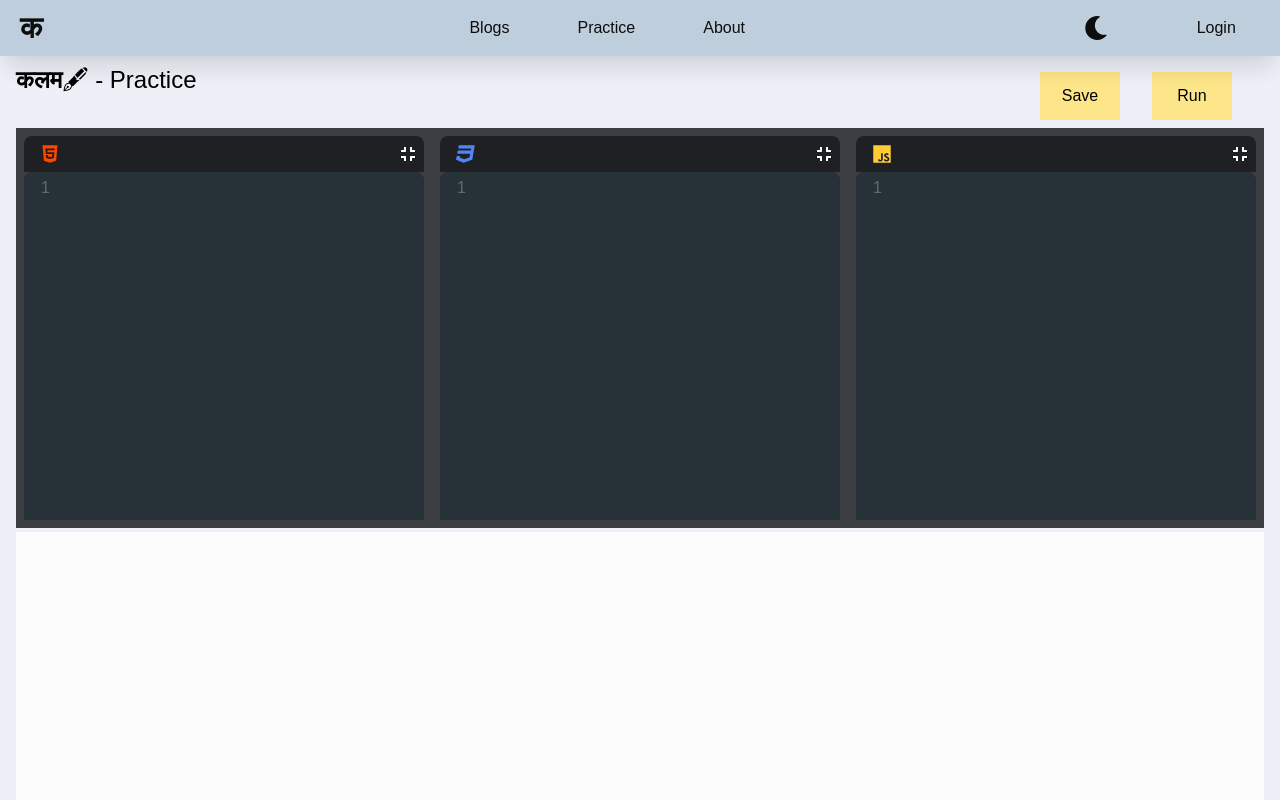
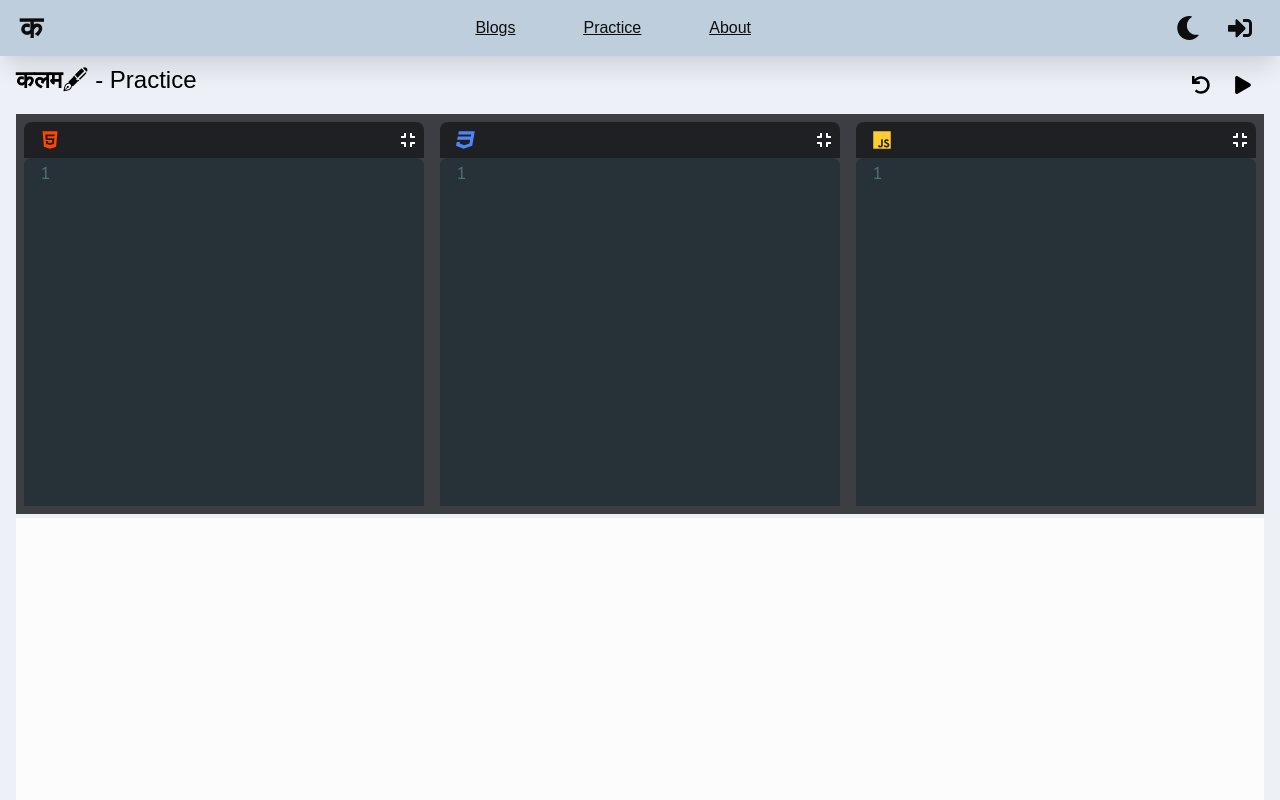
Before and after one commit to Chrys3s/kalam-deploy, a React (Create React App) app: page /#/practice in a window 1280 px wide. Shown: the top 800 px of the page. Built offline with nearby package versions, Linux system fonts and the light colour scheme.

Commit message:
finalized popups for login, signup and delete and a few more changes

```diff
--- a/src/components/DeletePopup/Deletepopup.jsx
+++ b/src/components/DeletePopup/Deletepopup.jsx
@@ -21,6 +21,15 @@ const Deletepopup = () => {
 	};
 
 	const deleteAccount = () => {
+		if (!(email && pwd)) {
+			dispatch(
+				utilitySlice.actions.setErrorDetails(
+					'Invalid/Incomplete Details'
+				)
+			);
+			dispatch(utilitySlice.actions.showError(true));
+			return;
+		}
 		const currUser = auth.currentUser;
 		auth.signInWithEmailAndPassword(email, pwd)
 			.then(user => {
@@ -100,19 +109,27 @@ const Deletepopup = () => {
 	return (
 		<>
 			<main className="popup z-20">
-				<main className="popup-inner">
+				<form className="popup-inner">
 					{error ? <ErrorBar /> : <></>}
+					<main className="p-2">
+						<h1 className="text-2xl">{'You will be missed!'}</h1>
 						<button
 							className="flex items-end close-btn"
 							onClick={closePopup}
 						>
 							<FaTimes />
 						</button>
-					<main className="bg-yellow-200 m-2 p-2">
-						<main>Email</main>
+					</main>
+					<main className=" m-2 p-2">
+						<main
+							className="ml-2"
+							style={{ color: '#1C538F', width: 'fit-content' }}
+						>
+							Email
+						</main>
 						<input
 							type="email"
-							className="border py-2 px-3 text-grey-darkset"
+							className="border rounded-xl w-80 py-2 px-3 text-grey-darkset shadow-sm"
 							onChange={e => {
 								setEmail(e.target.value);
 							}}
@@ -120,11 +137,16 @@ const Deletepopup = () => {
 							required
 						/>
 					</main>
-					<main className="bg-yellow-500 m-2 p-2">
-						<h2>Password</h2>
+					<main className=" m-2 p-2">
+						<main
+							className="ml-2"
+							style={{ color: '#1C538F', width: 'fit-content' }}
+						>
+							Password
+						</main>
 						<input
 							type="password"
-							className="border py-2 px-3 text-grey-darkset"
+							className="border rounded-xl w-80 py-2 px-3 text-grey-darkset shadow-sm"
 							onChange={e => {
 								setPwd(e.target.value);
 							}}
@@ -132,15 +154,16 @@ const Deletepopup = () => {
 							required
 						/>
 					</main>
-					<main className="m-2 bg-yellow-700 p-2">
+					<main className="m-2 p-2">
 						<button
-							className="bg-white m-2"
+							className="bg-white p-2 rounded-lg pl-5 pr-5 m-2 w-80 shadow-lg"
+							style={{ backgroundColor: '#8FD2F4' }}
 							onDoubleClick={deleteAccount}
 						>
-							Delete Account
+							Double Click To Delete
 						</button>
 					</main>
-				</main>
+				</form>
 			</main>
 		</>
 	);
--- a/src/components/Errorbar/ErrorBar.jsx
+++ b/src/components/Errorbar/ErrorBar.jsx
@@ -1,4 +1,4 @@
-import React from 'react';
+import React, { useEffect } from 'react';
 import { useSelector } from 'react-redux';
 import { useDispatch } from 'react-redux';
 import utilitySlice from '../../slices/utilitySlice';
@@ -12,13 +12,21 @@ const ErrorBar = () => {
 	};
 
 	const errorMessage = useSelector(state => state.utilitySlice.errorMessage);
+	const toDisplay = useSelector(state => state.utilitySlice.showError);
+
+	useEffect(() => {
+		const timeout = setTimeout(() => {
+			if (toDisplay) {
+				handleClose();
+			}
+		}, 2500);
+
+		return () => clearTimeout(timeout);
+	}, [errorMessage]);
 
 	return (
-		<main className="bg-red-400 mt-6 pl-4 pr-4 backdrop-opacity-0 flex justify-between">
+		<main className="bg-red-500 mt-6 p-2 backdrop-opacity-0 flex justify-center animate-pulse rounded-lg">
 			{errorMessage}
-			<span className="cursor-pointer" onClick={handleClose}>
-				&nbsp;Close
-			</span>
 		</main>
 	);
 };
--- a/src/components/LoginPopup/LoginPopup.css
+++ b/src/components/LoginPopup/LoginPopup.css
@@ -4,7 +4,7 @@
 	left: 0;
 	width: 100%;
 	height: 100vh;
-	background-color: rgba(0, 0, 0, 0.226);
+	background-color: rgba(0, 0, 0, 0.753);
 
 	display: flex;
 	justify-content: center;
@@ -16,8 +16,8 @@
 	position: relative;
 	padding: 20px;
 	width: 100%;
-	max-width: 550px;
-	background-color: #F0FBFF;
+	max-width: 400px;
+	background-color: #cceefc;
 }
 
 .popup-inner .close-btn {
--- a/src/components/LoginPopup/LoginPopup.jsx
+++ b/src/components/LoginPopup/LoginPopup.jsx
@@ -219,17 +219,27 @@ const LoginPopup = () => {
 
 	return (
 		<main className="popup z-20">
-			<main className="popup-inner">
+			<form className="popup-inner">
 				{error ? <ErrorBar /> : <></>}
+				<main className="p-2">
+					<h1 className="text-2xl">
+						{flag ? 'Welcome' : 'Welcome Back'}
+					</h1>
 					<button
 						className="flex items-end close-btn"
 						onClick={closePopup}
 					>
 						<FaTimes />
 					</button>
+				</main>
 				{flag ? (
 					<main className="rounded-lg m-2 p-2">
-						<main className='ml-2 ' style={{color:"#1C538F", width: "fit-content"}} >Name</main>
+						<main
+							className="ml-2 "
+							style={{ color: '#1C538F', width: 'fit-content' }}
+						>
+							Name
+						</main>
 						<input
 							type="text"
 							className="border rounded-xl w-80 py-2 px-3 text-grey-darkset shadow-sm"
@@ -244,7 +254,12 @@ const LoginPopup = () => {
 					<></>
 				)}
 				<main className=" m-2 p-2">
-					<main className='ml-2' style={{color:"#1C538F", width: "fit-content"}}>Email</main>
+					<main
+						className="ml-2"
+						style={{ color: '#1C538F', width: 'fit-content' }}
+					>
+						Email
+					</main>
 					<input
 						type="email"
 						className="border rounded-xl w-80 py-2 px-3 text-grey-darkset shadow-sm"
@@ -256,7 +271,12 @@ const LoginPopup = () => {
 					/>
 				</main>
 				<main className=" m-2 p-2">
-					<main className='ml-2' style={{color:"#1C538F", width: "fit-content"}}>Password</main>
+					<main
+						className="ml-2"
+						style={{ color: '#1C538F', width: 'fit-content' }}
+					>
+						Password
+					</main>
 					<input
 						type="password"
 						className="border rounded-xl w-80 py-2 px-3 text-grey-darkset shadow-sm"
@@ -270,7 +290,15 @@ const LoginPopup = () => {
 				{flag ? (
 					<>
 						<main className="m-2 p-2">
-							<main className='ml-2' style={{color:"#1C538F", width: "fit-content"}}>Confirm Password</main>
+							<main
+								className="ml-2"
+								style={{
+									color: '#1C538F',
+									width: 'fit-content',
+								}}
+							>
+								Confirm Password
+							</main>
 							<input
 								type="password"
 								className="border rounded-xl w-80 py-2 px-3 text-grey-darkset shadow-sm"
@@ -283,12 +311,17 @@ const LoginPopup = () => {
 						</main>
 						<main className="m-2 p-2">
 							<button
-								className="bg-white p-2 rounded-lg pl-5 pr-5 m-2 shadow-lg" style={{backgroundColor:"#8FD2F4"}}
+								className="bg-white p-2 rounded-lg pl-5 pr-5 m-2 w-80 shadow-lg"
+								style={{ backgroundColor: '#8FD2F4' }}
 								onClick={signUpAction}
 							>
 								Sign Up
 							</button>
 						</main>
+						<span className="flex justify-center">
+							- - - - - - - - - - - - - - - - OR - - - - - - - - -
+							- - - - - - -
+						</span>
 						<main className="m-2">
 							<h4 className="flex justify-center items-center">
 								Already have an account?&nbsp;
@@ -305,12 +338,17 @@ const LoginPopup = () => {
 					<>
 						<main className="m-2 p-2">
 							<button
-								className="bg-white p-2 rounded-lg pl-5 pr-5 m-2 shadow-lg" style={{backgroundColor:"#8FD2F4"}}
+								className="bg-white p-2 rounded-lg pl-5 pr-5 m-2 w-80 shadow-lg"
+								style={{ backgroundColor: '#8FD2F4' }}
 								onClick={signInAction}
 							>
 								Sign In
 							</button>
 						</main>
+						<span className="flex justify-center">
+							- - - - - - - - - - - - - - - - OR - - - - - - - - -
+							- - - - - - -
+						</span>
 						<main className="m-2">
 							<h4
 								className="flex justify-center items-center cursor-pointer text-blue-700 underline"
@@ -332,7 +370,7 @@ const LoginPopup = () => {
 						</main>
 					</>
 				)}
-			</main>
+			</form>
 		</main>
 	);
 };
--- a/src/components/Navbar/Navbar.jsx
+++ b/src/components/Navbar/Navbar.jsx
@@ -7,6 +7,7 @@ import { auth } from '../../firebaseConfig/config';
 import switchSound from '../../assets/audio/switch-8.mp3';
 import { FaSun } from 'react-icons/fa';
 import { FaMoon } from 'react-icons/fa';
+import { FaSignInAlt } from 'react-icons/fa';
 
 const Navbar = props => {
 	const dispatch = useDispatch();
@@ -30,35 +31,41 @@ const Navbar = props => {
 
 	return (
 		<main className="sticky top-0 z-10 flex justify-between bg-customN-light dark:bg-customN-dark dark:text-white h-14 shadow-xl dark:shadow-2xl w-full opacity-95">
-			<section className="flex justify-center items-center">
+			<main className="flex justify-center items-center">
 				<span className="p-2 m-1 mx-3 text-3xl font-semibold">
 					<Link to="/">क</Link>
 				</span>
-			</section>
-			<section className="flex justify-around items-center ml-28">
-				<button className="p-2 m-1 cursor-not-allowed" disabled>
+			</main>
+			<main className="flex">
+				<button
+					className="p-2 m-1 cursor-not-allowed underline"
+					disabled
+				>
 					{/* <Link to="/blogs">Blogs</Link> */}
 					Blogs
 				</button>
-				<button className="p-2 m-1 mx-12">
+				<button className="p-2 m-1 mx-12 underline">
 					<Link to="/practice">Practice</Link>
 				</button>
-				<button className="p-2 m-1 cursor-not-allowed" disabled>
+				<button
+					className="p-2 m-1 cursor-not-allowed underline"
+					disabled
+				>
 					{/* <Link to="/about">About</Link> */}
 					About
 				</button>
-			</section>
-			<section className="flex justify-around h-14 w-60 items-center">
+			</main>
+			<main className="flex justify-around h-14 items-center mr-4">
 				<span
-					className="cursor-pointer p-2 m-1 text-2xl"
+					className="cursor-pointer p-2 m-1 mr-2 text-2xl"
 					onClick={switchMode}
 				>
 					{val && <FaSun color="fff200" />}
 					{!val && <FaMoon />}
 				</span>
 				{!userInfo.isLoggedIn ? (
-					<button onClick={showPopup} className="p-2 m-1">
-						Login
+					<button onClick={showPopup} className="p-2 m-1 text-2xl">
+						<FaSignInAlt />
 					</button>
 				) : (
 					<button
@@ -68,7 +75,7 @@ const Navbar = props => {
 						{userInfo.userName[0].toUpperCase()}
 					</button>
 				)}
-			</section>
+			</main>
 		</main>
 	);
 };
--- a/src/components/Practice/PracticePage.jsx
+++ b/src/components/Practice/PracticePage.jsx
@@ -2,6 +2,8 @@ import React, { useEffect, useState } from 'react';
 import { useSelector } from 'react-redux';
 import Editor from '../Editor/Editor';
 import useLocalStorage from '../../hooks/useLocalStorage';
+import { FaUndo } from 'react-icons/fa';
+import { FaPlay } from 'react-icons/fa';
 
 const PracticePage = () => {
 	const loggedIn = useSelector(state => state.userInfo);
@@ -58,34 +60,26 @@ const PracticePage = () => {
 		);
 	};
 
+	const resetEditors = () => {
+		setHtml('');
+		setCss('');
+		setJs('');
+		onDemandRender();
+	};
+
 	return (
 		<main className="px-4 py-2 bg-practiceBg-light dark:bg-practiceBg-dark w-auto box-border h-full">
-			<main className="flex justify-between">
+			<main className="flex justify-between mb-2">
 				<main className="dark:text-white cursor-pointer">
 					<span className="text-2xl font-semibold">कलम</span>
 					<span className="text-2xl font-medium">🖋 - Practice</span>
 				</main>
-				<main className="flex justify-around pr-6">
-					<button
-						className={`m-2 mr-6 p-3 bg-yellow-200 w-20 ${
-							loggedIn.userInfo.isLoggedIn
-								? ''
-								: 'cursor-not-allowed'
-						}`}
-						disabled={!loggedIn.userInfo.isLoggedIn}
-						title={
-							loggedIn.userInfo.isLoggedIn
-								? ''
-								: 'You need to sign in to save the work'
-						}
-					>
-						Save
+				<main className="flex justify-between text-lg">
+					<button className="m-2 w-full p-1" onClick={resetEditors}>
+						<FaUndo />
 					</button>
-					<button
-						className="m-2 p-3 bg-yellow-200 w-20"
-						onClick={onDemandRender}
-					>
-						Run
+					<button className="m-2 w-full p-1" onClick={onDemandRender}>
+						<FaPlay />
 					</button>
 				</main>
 			</main>
```
Also changed, not shown: src/index.css (+0 -19 lines). Lines whose indentation alone changed are shown as unchanged.
